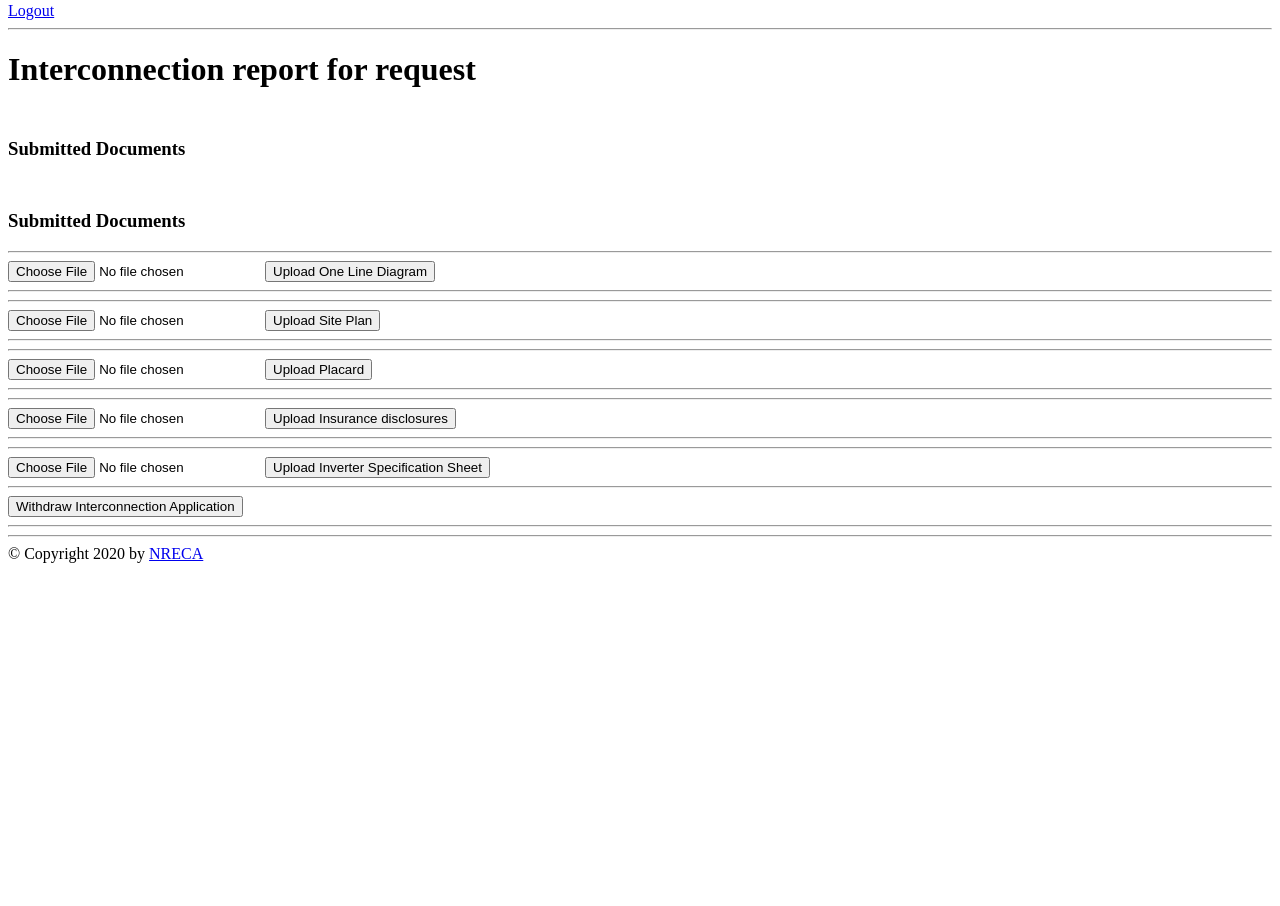
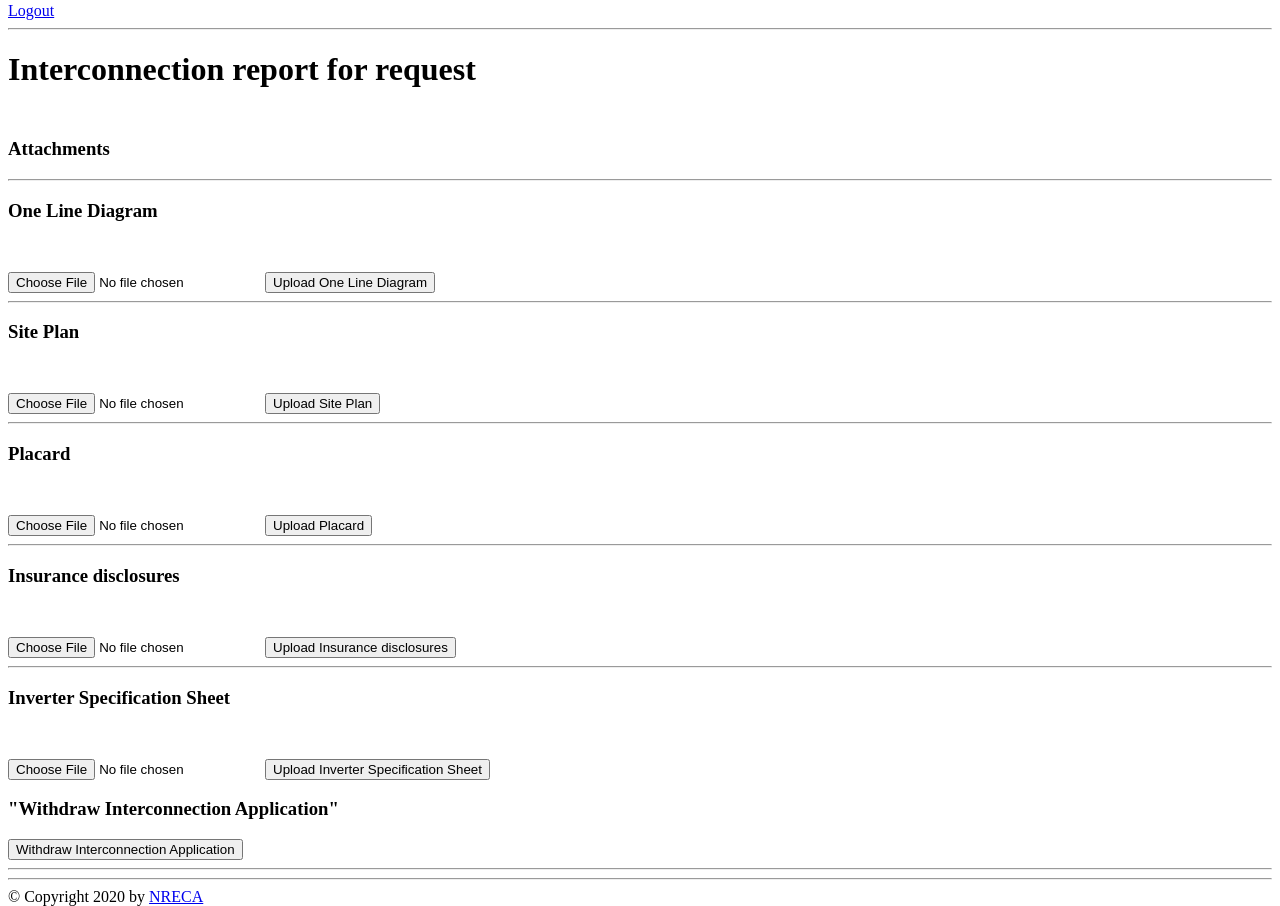
Before and after one commit to dpinney/r3it, a Flask app: template r3it/templates/report.html in a window 1280 px wide. Shown: the part 336-1242 px from the top of the page. Before the commit the page ends 899 px from the top, so only its background shows below. Run offline with Flask 2, Linux system fonts and the light colour scheme; the template is opened without the code that fills it, so the values that code supplies are empty; the visitor is signed in with stand-in values (Sample User, id 1); parts of the project's set-up code (start-up, migrations or seed data) failed here and were passed over.

Commit message:
Improve file interface in report.

```diff
--- a/r3it/appQueue.py
+++ b/r3it/appQueue.py
@@ -24,7 +24,9 @@ def allAppDirs(): return sorted(glob.glob(os.path.join(APPLICATIONS_DIR,'*')))
 '''Returns sorted list of interconnection application directories.'''
 
 def allAppUploads(id):
-    return sorted(os.path.basename(x) for x in glob.glob(os.path.join(appDir(id),'uploads','*')))
+    '''Returns a dict of lists of files by attachment type.'''
+    return {doc:sorted(os.path.basename(x) for x in glob.glob(os.path.join(appDir(id),'uploads',doc,'*')))\
+            for doc in appAttachments}
 
 def allAppPaths():
     '''Returns a list of paths to all interconnection application.'''
--- a/r3it/config.py
+++ b/r3it/config.py
@@ -17,7 +17,7 @@ GEOCODE_KEY = '8f07c00f5f5c073567306f30f1f0ce07770886f'
 
 # Utility parameters.
 
-utilityName = 'Touchstone Energy'
+utilityName = 'Example Electric'
 logo = '/static/exampleElectric.png'
 sizeThreshold = 10
 roles = {
@@ -38,6 +38,8 @@ utilityRoles = [
     'engineer',
     'memberServices'
 ]
+
+appAttachments = ["One Line Diagram", "Site Plan", "Placard", "Insurance disclosures", "Inverter Specification Sheet"]
 
 # All possible statuses an interconnection application may have.
 statuses = (
--- a/r3it/templates/report.html
+++ b/r3it/templates/report.html
@@ -36,16 +36,26 @@
         </tr>
         {% endfor %}
     </table>
-    <H3>Submitted Documents</H3>
+    <H3>Attachments</H3>
+    {% for doc in appAttachments %}
+      <hr>
+      <H3>{{doc}}</H3>
       <table style='width:100%' border='1'>
-        {% for file in files %}
+          {% for file in files.get(doc, None) %}
           <tr>
               <th>{{file}}</th>
-            <th style='font-weight: normal'><a href='{{"/download/" + data['ID']+'/'+file}}'>Download</a></th>
+              <th style='font-weight: normal'><a href='{{"/download/" + data['ID']+'/'+doc+'/'+file}}'>Download</a></th>
           </tr>
           {% endfor %}
       </table>
-    <H3>Submitted Documents</H3>
+      <form action="{{'/upload/' + data['ID'] + '/' + doc}}" method="post" enctype="multipart/form-data">
+          <input type="file" name="file">
+          <input type="submit" value="{{'Upload ' + doc}}">
+      </form>
+    {% endfor %}
+
+
+
     {% for update in updates %}
     <form action='{{"/update-status/" + data['ID'] + '/' + update}}'>
       <input type='submit' value='{{"Update status to " + update}}'>
@@ -54,15 +64,7 @@
 {% endblock %}
 
 {% block customer %}
-    {% for doc in ["One Line Diagram", "Site Plan", "Placard", "Insurance disclosures", "Inverter Specification Sheet"] %}
-    <hr>
-    <form action="{{'/upload/' + data['ID'] + '/' + doc}}" method="post" enctype="multipart/form-data">
-        <input type="file" name="file">
-        <input type="submit" value="{{'Upload ' + doc}}">
-    </form>
-    <hr>
-    {% endfor %}
-
+  <H3>"Withdraw Interconnection Application"</H3>
     <form action='{{"/update-status/" + data['ID'] + "/Withdrawn"}}'>
       <input type='submit' value='Withdraw Interconnection Application'/>
     </form>
--- a/r3it/web.py
+++ b/r3it/web.py
@@ -18,7 +18,8 @@ def inject_config():
     return dict(
         logo          = config.logo,
         sizeThreshold = config.sizeThreshold,
-        utilityName   = config.utilityName
+        utilityName   = config.utilityName,
+        appAttachments= config.appAttachments
     )
 
 # instantiate queue processing lock, ensure only one que processing run happens at a time
@@ -157,11 +158,11 @@ def upload(id, doc):
         return redirect(url_for('index') + '?notification=Upload%20successful%2E')
     else: return redirect(request.referrer)
 
-@app.route('/download/<id>/<path:filename>')
+@app.route('/download/<id>/<doc>/<path:filename>')
 @flask_login.login_required
-def download(id, filename):
-    if authorizedToView(currentUser(), appDict(id)):
-        return send_from_directory(os.path.join(appDir(id),'uploads'), filename)
+def download(id, doc, filename):
+    if authorizedToView(currentUser(), appDict(id)) and doc in appAttachments:
+        return send_from_directory(os.path.join(appDir(id),'uploads',doc), filename)
     else:
         return redirect('/')
 
```
Lines whose indentation alone changed are shown as unchanged.
